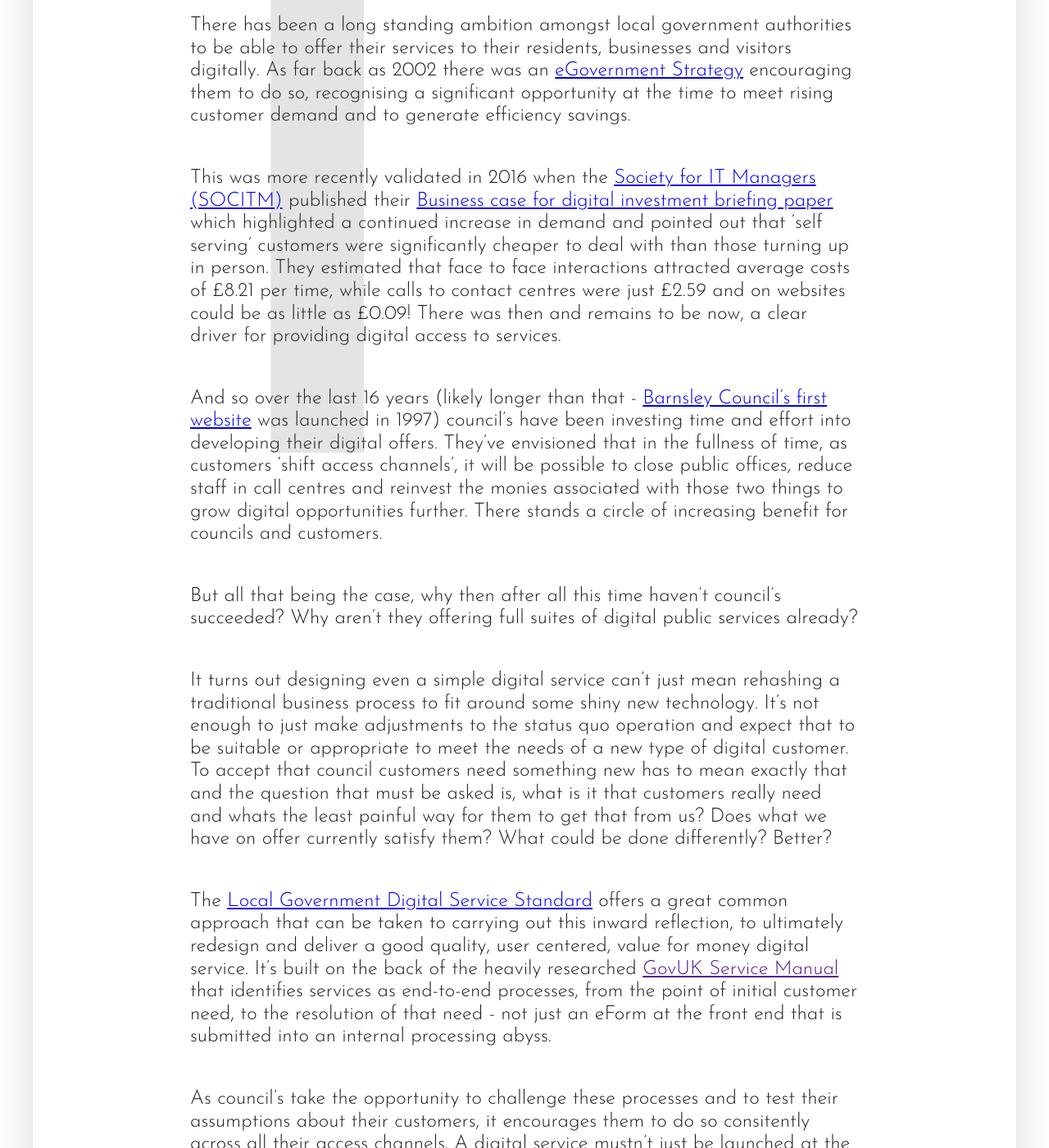
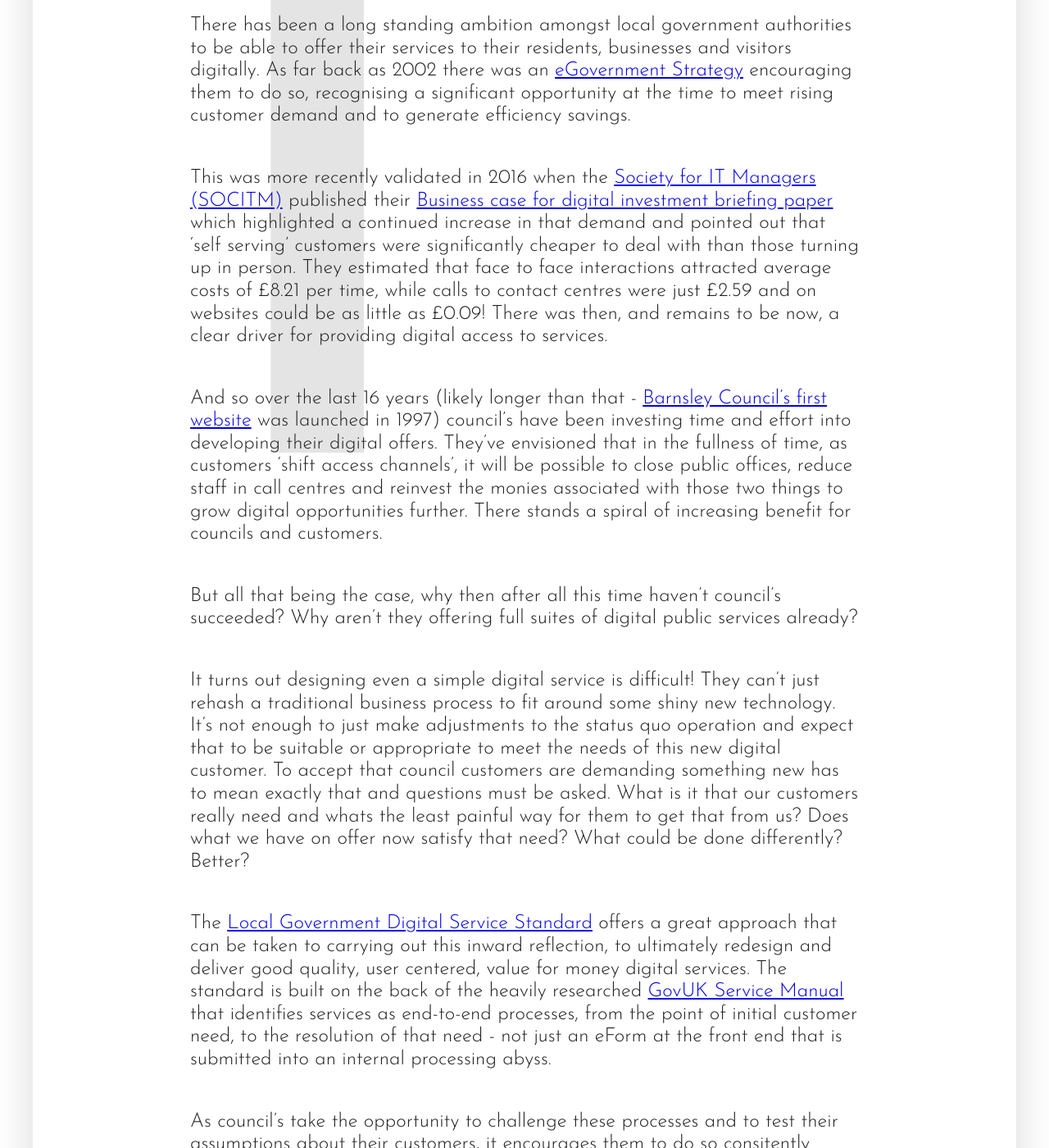
Before and after one commit to kingstonrichard/kingstonrichard.uk, a Jekyll site: the page built from _posts/2017-11-15-the-challenge-of-digitising-council-services.markdown, in a window 1280 px wide and 1400 px high, scrolled down 460 px. Shown: the whole window at 82% size. Built offline with Jekyll 4.4.1, drawn with Linux system fonts in a browser that asks for light colours; nearby versions of some CDN libraries.

Commit message:
More editorial updates

```diff
--- a/_posts/2017-11-15-the-challenge-of-digitising-council-services.markdown
+++ b/_posts/2017-11-15-the-challenge-of-digitising-council-services.markdown
@@ -8,15 +8,15 @@
 
 There has been a long standing ambition amongst local government authorities to be able to offer their services to their residents, businesses and visitors digitally. As far back as 2002 there was an [eGovernment Strategy](https://joinup.ec.europa.eu/document/national-strategy-local-egovernment-england-localegov) encouraging them to do so, recognising a significant opportunity at the time to meet rising customer demand and to generate efficiency savings.
 
-This was more recently validated in 2016 when the [Society for IT Managers (SOCITM)](https://socitm.net/) published their [Business case for digital investment briefing paper](https://www.socitm.net/files/download/26) which highlighted a continued increase in demand and pointed out that 'self serving' customers were significantly cheaper to deal with than those turning up in person. They estimated that face to face interactions attracted average costs of £8.21 per time, while calls to contact centres were just £2.59 and on websites could be as little as £0.09! There was then and remains to be now, a clear driver for providing digital access to services.
+This was more recently validated in 2016 when the [Society for IT Managers (SOCITM)](https://socitm.net/) published their [Business case for digital investment briefing paper](https://www.socitm.net/files/download/26) which highlighted a continued increase in that demand and pointed out that 'self serving' customers were significantly cheaper to deal with than those turning up in person. They estimated that face to face interactions attracted average costs of £8.21 per time, while calls to contact centres were just £2.59 and on websites could be as little as £0.09! There was then, and remains to be now, a clear driver for providing digital access to services.
 
-And so over the last 16 years (likely longer than that - [Barnsley Council's first website](https://web.archive.org/web/19980122135036/http://www.barnsley.gov.uk:80/) was launched in 1997) council's have been investing time and effort into developing their digital offers. They've envisioned that in the fullness of time, as customers 'shift access channels', it will be possible to close public offices, reduce staff in call centres and reinvest the monies associated with those two things to grow digital opportunities further. There stands a circle of increasing benefit for councils and customers.
+And so over the last 16 years (likely longer than that - [Barnsley Council's first website](https://web.archive.org/web/19980122135036/http://www.barnsley.gov.uk:80/) was launched in 1997) council's have been investing time and effort into developing their digital offers. They've envisioned that in the fullness of time, as customers 'shift access channels', it will be possible to close public offices, reduce staff in call centres and reinvest the monies associated with those two things to grow digital opportunities further. There stands a spiral of increasing benefit for councils and customers.
 
 But all that being the case, why then after all this time haven't council's succeeded? Why aren't they offering full suites of digital public services already?
 
-It turns out designing even a simple digital service can't just mean rehashing a traditional business process to fit around some shiny new technology. It's not enough to just make adjustments to the status quo operation and expect that to be suitable or appropriate to meet the needs of a new type of digital customer. To accept that council customers need something new has to mean exactly that and the question that must be asked is, what is it that customers really need and whats the least painful way for them to get that from us? Does what we have on offer currently satisfy them? What could be done differently? Better?
+It turns out designing even a simple digital service is difficult! They can't just rehash a traditional business process to fit around some shiny new technology. It's not enough to just make adjustments to the status quo operation and expect that to be suitable or appropriate to meet the needs of this new digital customer. To accept that council customers are demanding something new has to mean exactly that and questions must be asked. What is it that our customers really need and whats the least painful way for them to get that from us? Does what we have on offer now satisfy that need? What could be done differently? Better?
 
-The [Local Government Digital Service Standard](https://localgovdigital.info/localgov-digital-makers/outputs/local-government-digital-service-standard/standard/) offers a great common approach that can be taken to carrying out this inward reflection, to ultimately redesign and deliver a good quality, user centered, value for money digital service. It's built on the back of the heavily researched [GovUK Service Manual]() that identifies services as end-to-end processes, from the point of initial customer need, to the resolution of that need - not just an eForm at the front end that is submitted into an internal processing abyss.
+The [Local Government Digital Service Standard](https://localgovdigital.info/localgov-digital-makers/outputs/local-government-digital-service-standard/standard/) offers a great approach that can be taken to carrying out this inward reflection, to ultimately redesign and deliver good quality, user centered, value for money digital services. The standard is built on the back of the heavily researched [GovUK Service Manual](https://www.gov.uk/service-manual) that identifies services as end-to-end processes, from the point of initial customer need, to the resolution of that need - not just an eForm at the front end that is submitted into an internal processing abyss.
 
 As council's take the opportunity to challenge these processes and to test their assumptions about their customers, it encourages them to do so consitently across all their access channels. A digital service mustn't just be launched at the expense of a more traditional route in - despite that being the quickest way to realise the savings potential that's available. There will always be a need for mediated support amongst the less technically savvy of customers. There will always be those who need a reassuring voice rather than a robotic confirmation or error message. Some customers will never adapt to digital technology. In short, council's aren't entirely in control of their service offers - customers decide how customer-centric they must be and there remains a core demand for the human touch.
 
```
